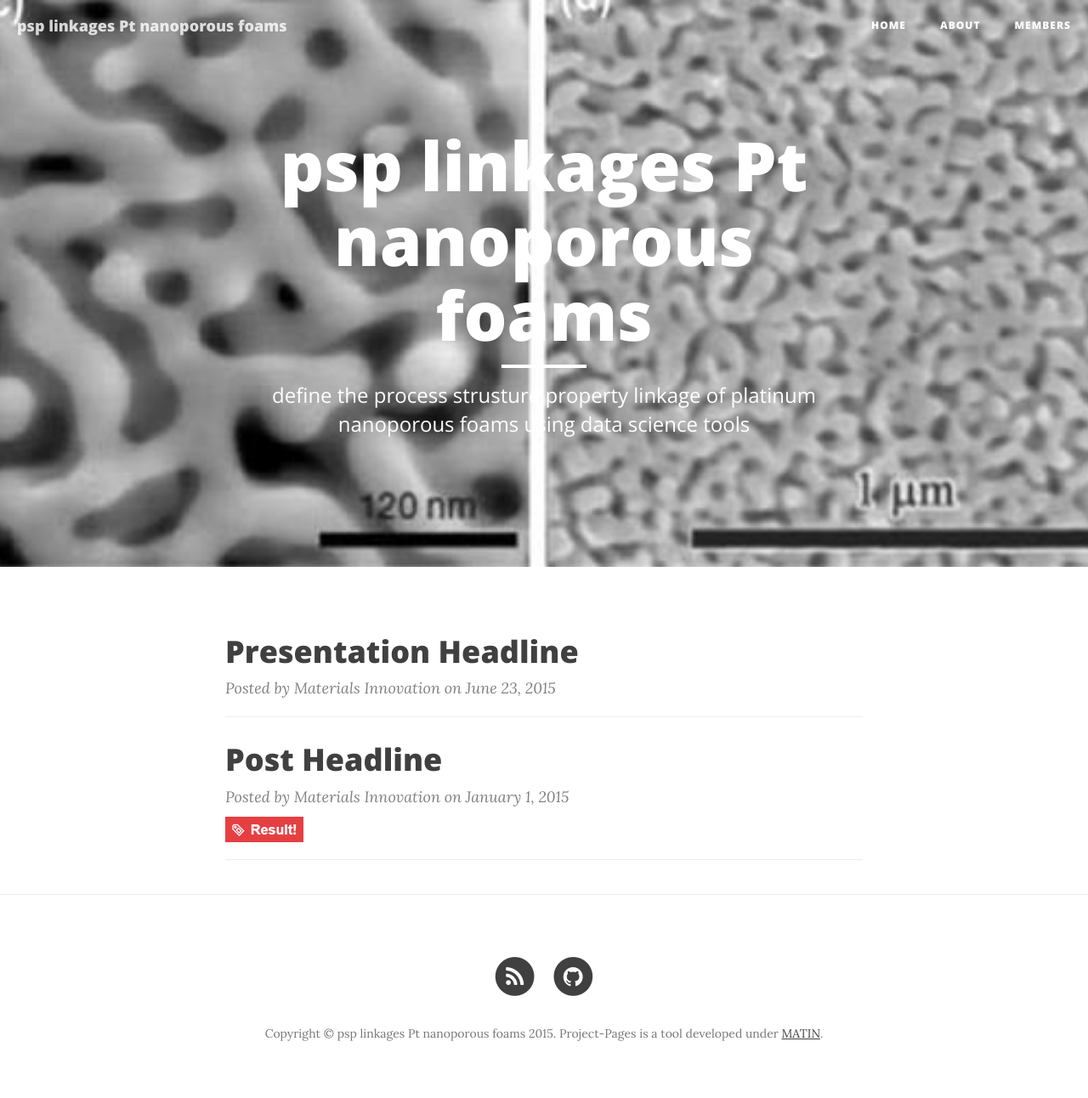
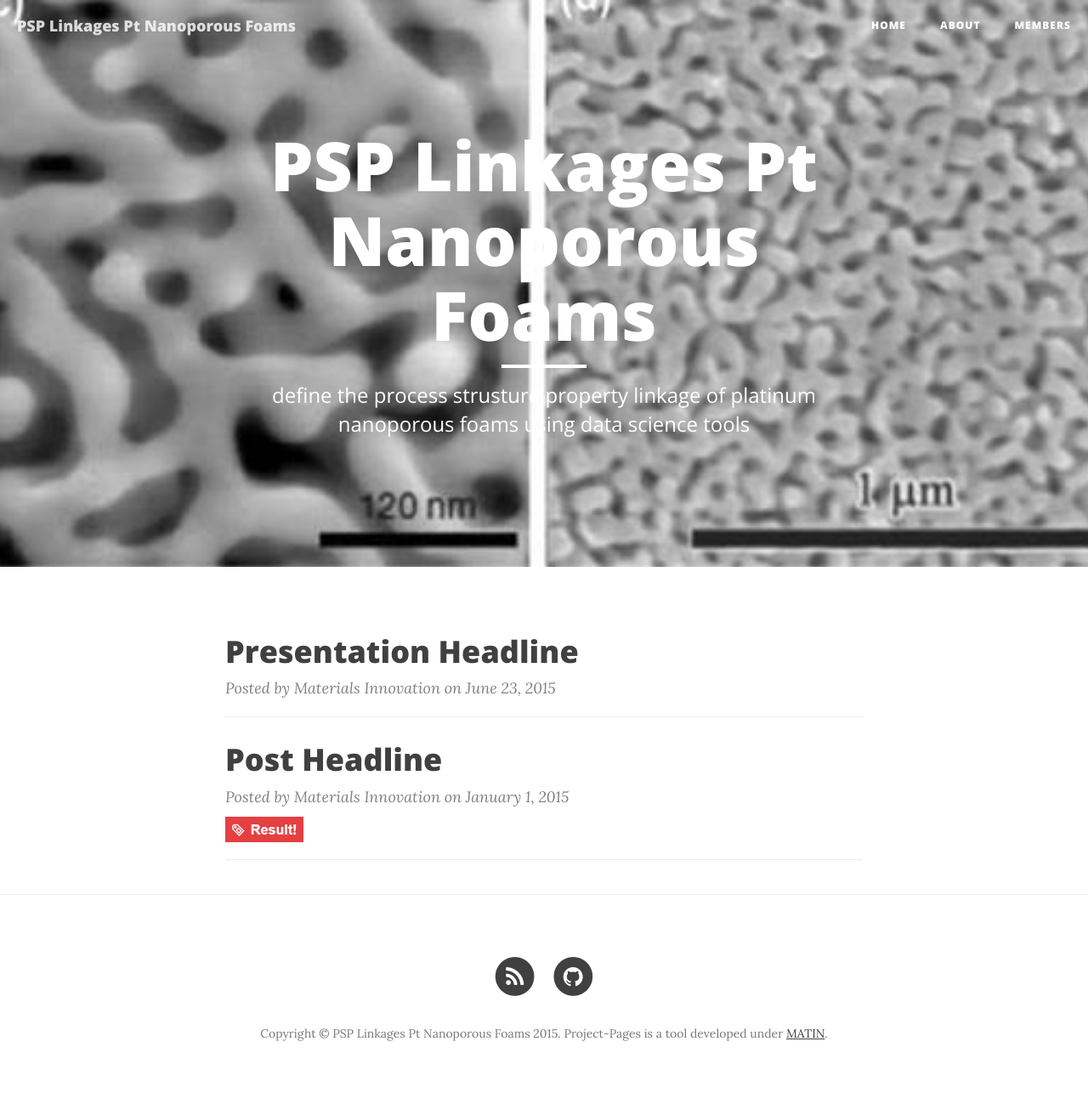
Before and after one commit to jcastillo7/MIC-Pt-NP-foams, a Jekyll site: the page built from index.html, in a window 1280 px wide. Shown: the whole page at 85% size. Built offline with Jekyll 4.4.1, drawn with Linux system fonts in a browser that asks for light colours; nearby versions of some CDN libraries; the list of posts is cut into pages by our own code.

```diff
--- a/_config.yml
+++ b/_config.yml
@@ -1,6 +1,6 @@
 # Site settings
 
-title: psp linkages Pt nanoporous foams
+title: PSP Linkages Pt Nanoporous Foams
 header-img: img/header.jpg
 email: mdekou3@gatech.edu
 description: "define the process strusture property linkage of platinum nanoporous foams using data science tools"
```
